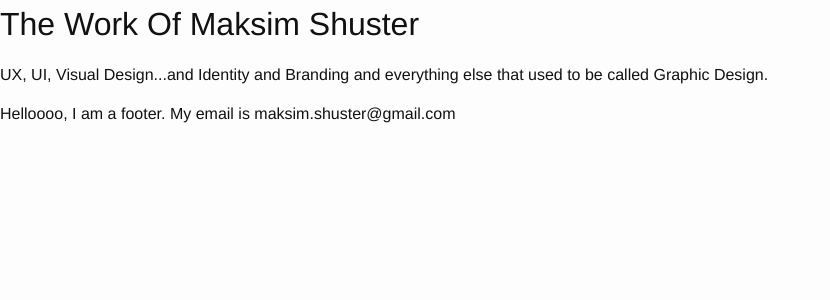
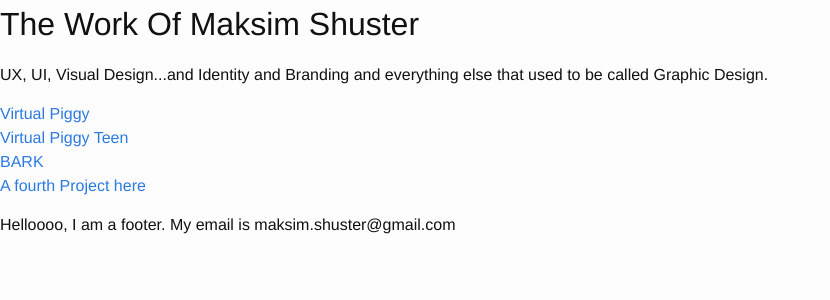
Before and after one commit to plusmasa/maksimshuster, a Jekyll site: the page built from _dev/index.html, in a window 1280 px wide. Shown: the top 300 px of the page, without its empty margins (0-830 px from the left). Built offline with Jekyll 4.4.1, drawn with Linux system fonts in a browser that asks for light colours; nearby versions of some CDN libraries.

Commit message:
Started the Portfolio and Intro partials.

```diff
--- a/_dev/_data/projects.yml
+++ b/_dev/_data/projects.yml
@@ -16,3 +16,4 @@
 - { name: Virtual Piggy }
 - { name: Virtual Piggy Teen }
 - { name: BARK }
+- { name: A fourth Project here}
--- /dev/null
+++ b/_dev/_includes/intro.html
@@ -0,0 +1,2 @@
+<h1>{{ site.data.settings.title }}</h1>
+<p>{{ site.data.settings.description }}</p>
--- /dev/null
+++ b/_dev/_includes/portfolio.html
@@ -0,0 +1,7 @@
+<ul>
+	{% for project in site.data.projects.projects %}
+	<li>
+		<a href="{{ site.data.settings.url }}/projects/{{ project.name | slugify }}">{{project.name}}</a>
+	</li>
+	{% endfor %}
+</ul>
--- a/_dev/index.html
+++ b/_dev/index.html
@@ -2,5 +2,5 @@
 layout: default
 ---
 
-<h1>{{ site.data.settings.title }}</h1>
-<p>{{ site.data.settings.description }}</p>
+{% include intro.html %}
+{% include portfolio.html %}
```
